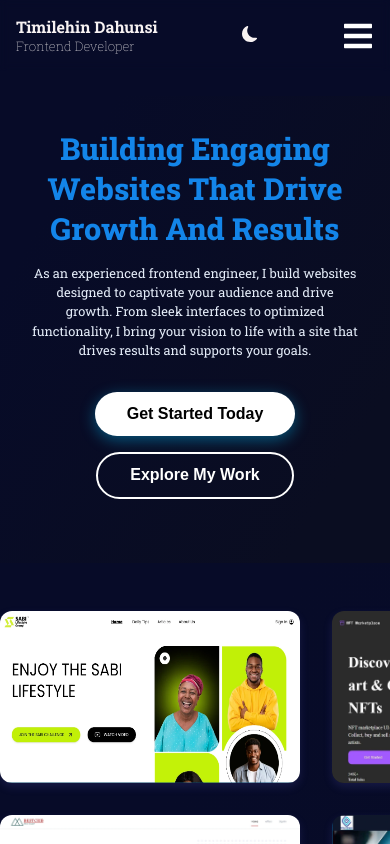
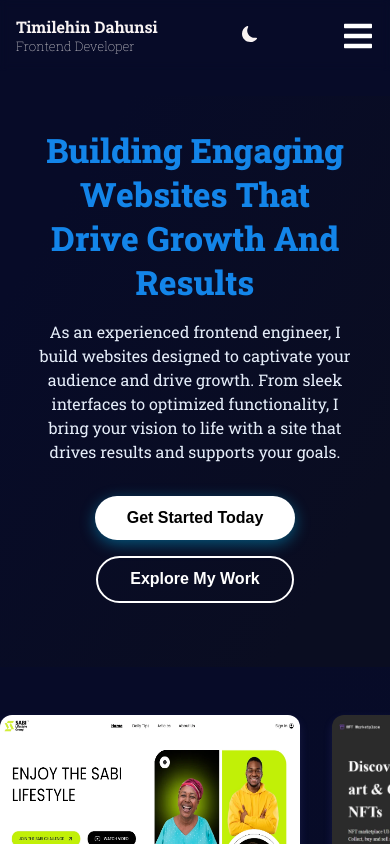
Before and after one commit to Timmydee/Timmy_Dahunsi_, a React (Vite) app: page / in a window 390 px wide. Shown: the top 844 px of the page. Built offline with nearby package versions, Linux system fonts and the light colour scheme.

Commit message:
refractor

```diff
--- a/src/App.scss
+++ b/src/App.scss
@@ -39,7 +39,7 @@
     font-size: 3.5rem;
   }
   @media screen and (max-width: 600px) {
-    font-size: 1.9rem;
+    font-size: 2.1rem;
   }
 }
 
@@ -83,7 +83,7 @@
   }
 
   @media screen and (max-width: 600px) {
-    font-size: 0.8rem;
+    font-size: 1rem;
   }
 
 }
--- a/src/container/Contact/Contact.scss
+++ b/src/container/Contact/Contact.scss
@@ -69,7 +69,7 @@
   }
 
   @media screen and (max-width: 768px) {
-    padding: 2rem 0;
+    padding: 2rem 1.2rem;
     .contact__container {
       h3 {
         width: 90%;
--- a/src/container/Hero/Hero.scss
+++ b/src/container/Hero/Hero.scss
@@ -97,6 +97,7 @@
   }
 }
 
+
 @keyframes fadeIn {
   0% {
     opacity: 0;
```
